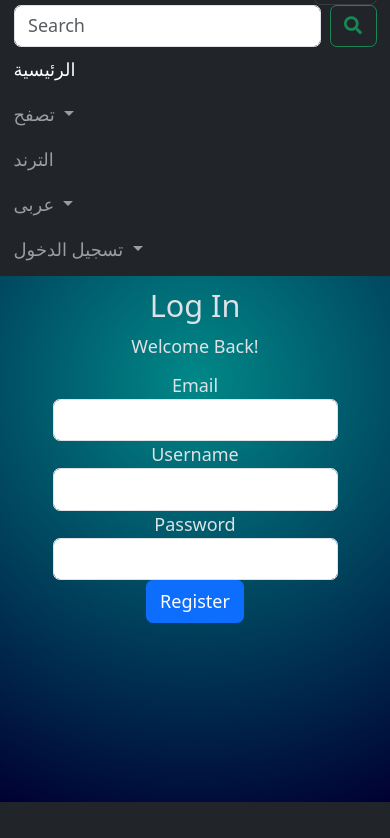
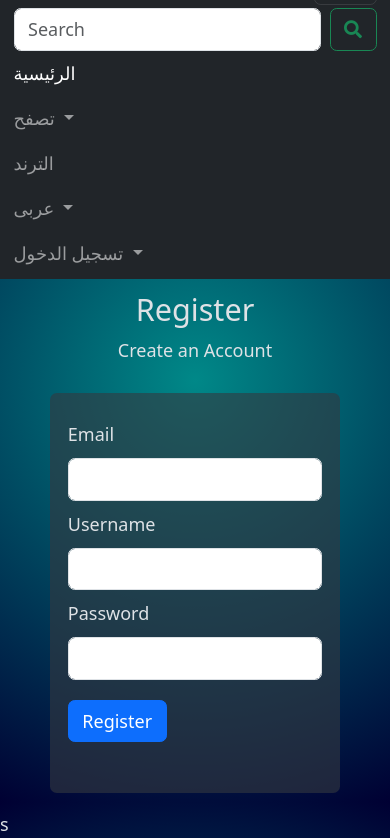
Before and after one commit to sd950216/TopMovies, a Flask app: page /register in a window 390 px wide, after a click that opens the changed part. Shown: the part 42-880 px from the top of the page. Before the commit the page ends 844 px from the top, so only its background shows below. Run offline with Flask 3, Linux system fonts and the light colour scheme; some libraries are stand-ins or nearby versions.

Commit message:
fixed minor issues

```diff
--- a/forms.py
+++ b/forms.py
@@ -1,19 +1,19 @@
 from flask_wtf import FlaskForm
-from wtforms import StringField, SubmitField, PasswordField, FloatField
-from wtforms.csrf.core import CSRFTokenField
-from wtforms.validators import DataRequired, URL, InputRequired, NumberRange, Length, Email
+from wtforms import StringField, SubmitField, PasswordField, FloatField, EmailField, validators
+from wtforms.validators import DataRequired, InputRequired, NumberRange, Length
 
 
-##WTForm
+# WTForm
+
 class LoginForm(FlaskForm):
-    email = StringField("Email", validators=[DataRequired(), Email()])
+    email = EmailField('Email', [validators.DataRequired(), validators.Email()])
     password = PasswordField("Password", validators=[DataRequired()])
     # csrf_token = CSRFTokenField()
     submit = SubmitField("Log In")
 
 
 class RegisterForm(FlaskForm):
-    email = StringField("Email", validators=[DataRequired(),Email()])
+    email = EmailField('Email', [validators.DataRequired(), validators.Email()])
     username = StringField("Username", validators=[InputRequired(), Length(min=4, max=32)])
     password = PasswordField("Password", validators=[InputRequired(), Length(min=8, max=64)])
     submit = SubmitField("Register")
@@ -21,7 +21,8 @@ class RegisterForm(FlaskForm):
 
 class MovieRatingForm(FlaskForm):
     # new_rating = StringField("Your New Rating Out Of 10 :", validators=[DataRequired()])
-    new_rating = FloatField(label='Your New Rating Out Of 10 :', validators=[InputRequired(), NumberRange(min=0, max=10)])
+    new_rating = FloatField(label='Your New Rating Out Of 10 :',
+                            validators=[InputRequired(), NumberRange(min=0, max=10)])
     submit = SubmitField("Submit")
 
 
--- a/main.py
+++ b/main.py
@@ -2,6 +2,7 @@ import os
 import random
 import smtplib
 from functools import wraps
+
 import requests
 from flask import Flask, render_template, redirect, url_for, request, flash, session, jsonify
 from flask_bootstrap import Bootstrap
@@ -14,7 +15,7 @@ from sqlalchemy.ext.declarative import declarative_base
 from sqlalchemy.testing.plugin.plugin_base import logging
 from werkzeug.security import check_password_hash, generate_password_hash
 
-from forms import LoginForm, SearchForm, MovieRatingForm, RegisterForm
+from forms import LoginForm, SearchForm, RegisterForm
 
 app = Flask(__name__)
 app.config['SECRET_KEY'] = '8BYkEfBA6O6donzWlSihBXox7C0sKR6b'
@@ -46,6 +47,7 @@ class User(db.Model, UserMixin, Base):
     recommendations = db.relationship('Recommendation', backref='user', lazy=True)
 
     def __init__(self, email, password, username, role):
+        super().__init__()
         self.email = email
         self.password = password
         self.username = username
@@ -84,6 +86,7 @@ class Recommendation(db.Model, Base):
 
     def __init__(self, user_id, media_id, media_type, title, year, description, rating, ranking, img_url, site_url,
                  review):
+        super().__init__()
         self.user_id = user_id
         self.media_id = media_id
         self.media_type = media_type
@@ -538,9 +541,9 @@ def select():
     media_type = request.args.get("media_type")
     media_id = request.args.get("movie_id")
     site_url = f"https://www.themoviedb.org/{media_type}/{media_id}-{movie_title}"
-    rec = Recommendation(user_id=current_user.id, media_id=media_id, media_type=media_type, title=movie_title,
-                         year=movie_year,
-                         description=movie_description, rating=movie_rating, ranking=10, img_url=movie_img_url,
+    rec = Recommendation(user_id=current_user.id, media_id=int(media_id), media_type=media_type, title=movie_title,
+                         year=int(movie_year),
+                         description=movie_description, rating=float(movie_rating), ranking=10, img_url=movie_img_url,
                          site_url=site_url, review="review")
     db.session.add(rec)
     db.session.commit()
--- a/static/css/styles.css
+++ b/static/css/styles.css
@@ -166,7 +166,9 @@
 	 .search-input{
 		 width: 100%;
 	 }
-
+	#searchbtn{
+		margin-top:1%;
+	}
 
  }
 
@@ -357,3 +359,14 @@
 	padding-top: .1rem;
 	padding-bottom:.2rem ;
 }
+.control-label {
+	margin: 10px 0;
+}
+
+.form-group input[type="password"] {
+	margin-bottom: 20px;
+}
+
+.form input[type="submit"] {
+	margin-bottom: 20px;
+}
--- a/templates/header.html
+++ b/templates/header.html
@@ -30,7 +30,7 @@
     </button>
     <div class="collapse navbar-collapse" id="navbarSupportedContent">
       <ul class="navbar-nav ms-auto">
-    <form class="d-flex" method="post" action="/search">
+    <form class="d-flex" id="searchbtn" method="post" action="/search">
         <input class="form-control me-2" name="keyword" type="search" placeholder="Search" aria-label="Search">
         <button class="btn btn-outline-success" title="search button" type="submit"><i class="fa fa-search"></i></button>
       </form>
--- a/templates/register.html
+++ b/templates/register.html
@@ -4,14 +4,14 @@
 {% block content %}
 
   <!-- Page Header -->
-  <header class="masthead" >
+<header class="masthead">
   <div class="overlay"></div>
   <div class="container">
     <div class="row">
       <div class="col-lg-8 col-md-10 mx-auto">
         <div class="page-heading">
-            <h1>Log In</h1>
-            <span class="subheading">Welcome Back!</span>
+          <h1>Register</h1>
+          <span class="subheading">Create an Account</span>
         </div>
       </div>
     </div>
@@ -20,17 +20,25 @@
 
 <div class="container">
   <div class="row">
-
-      <div class="col-lg-8 col-md-10 mx-auto content">
-
+    <div class="col-lg-8 col-md-10 mx-auto">
+      {% with messages = get_flashed_messages() %}
+                {% if messages %}
+                  <div class="alert alert-light">
+                    <strong class="text-danger">{{ messages[0] }}</strong>
+                  </div>
+                {% endif %}
+              {% endwith %}
+          <div class="card border-0"  style="background-color: rgba(52, 58, 64, .6);cursor: default;">
+        <div class="card-body">
           {{ wtf.quick_form(form, button_map={"submit": "primary"}) }}
-
-                        <p class=error><strong>{{ get_flashed_messages()[0] }}</strong></p>
 
         </div>
       </div>
     </div>
+  </div>
+</div>
+s
 
-    <script src="https://cdn.jsdelivr.net/npm/bootstrap@5.0.2/dist/js/bootstrap.bundle.min.js" integrity="sha384-MrcW6ZMFYlzcLA8Nl+NtUVF0sA7MsXsP1UyJoMp4YLEuNSfAP+JcXn/tWtIaxVXM" crossorigin="anonymous"></script>
 
 {% endblock %}
+{% include "footer.html" %}
```
Also changed, not shown: templates/login.html (+22 -8 lines). Lines whose indentation alone changed are shown as unchanged.
